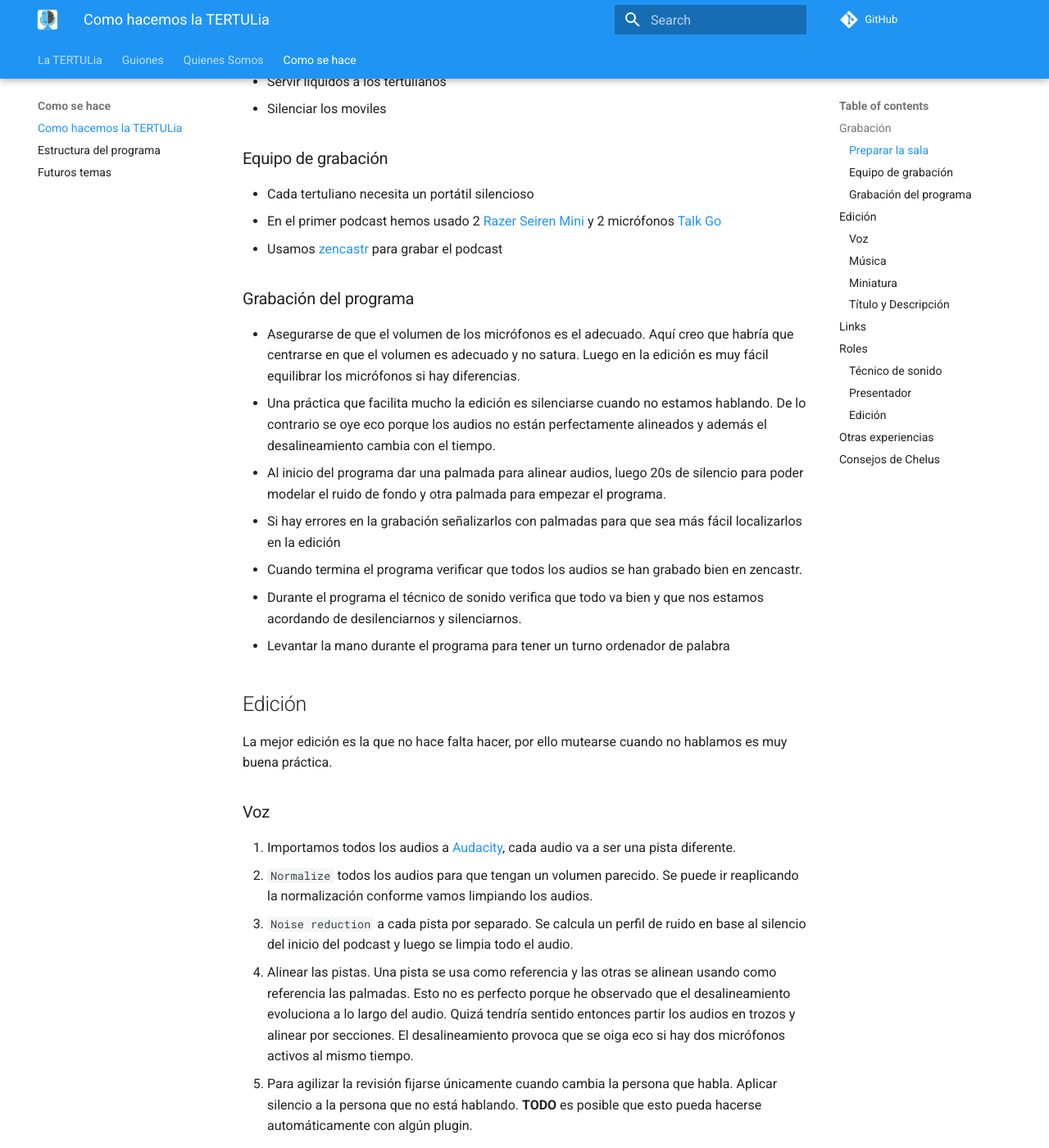
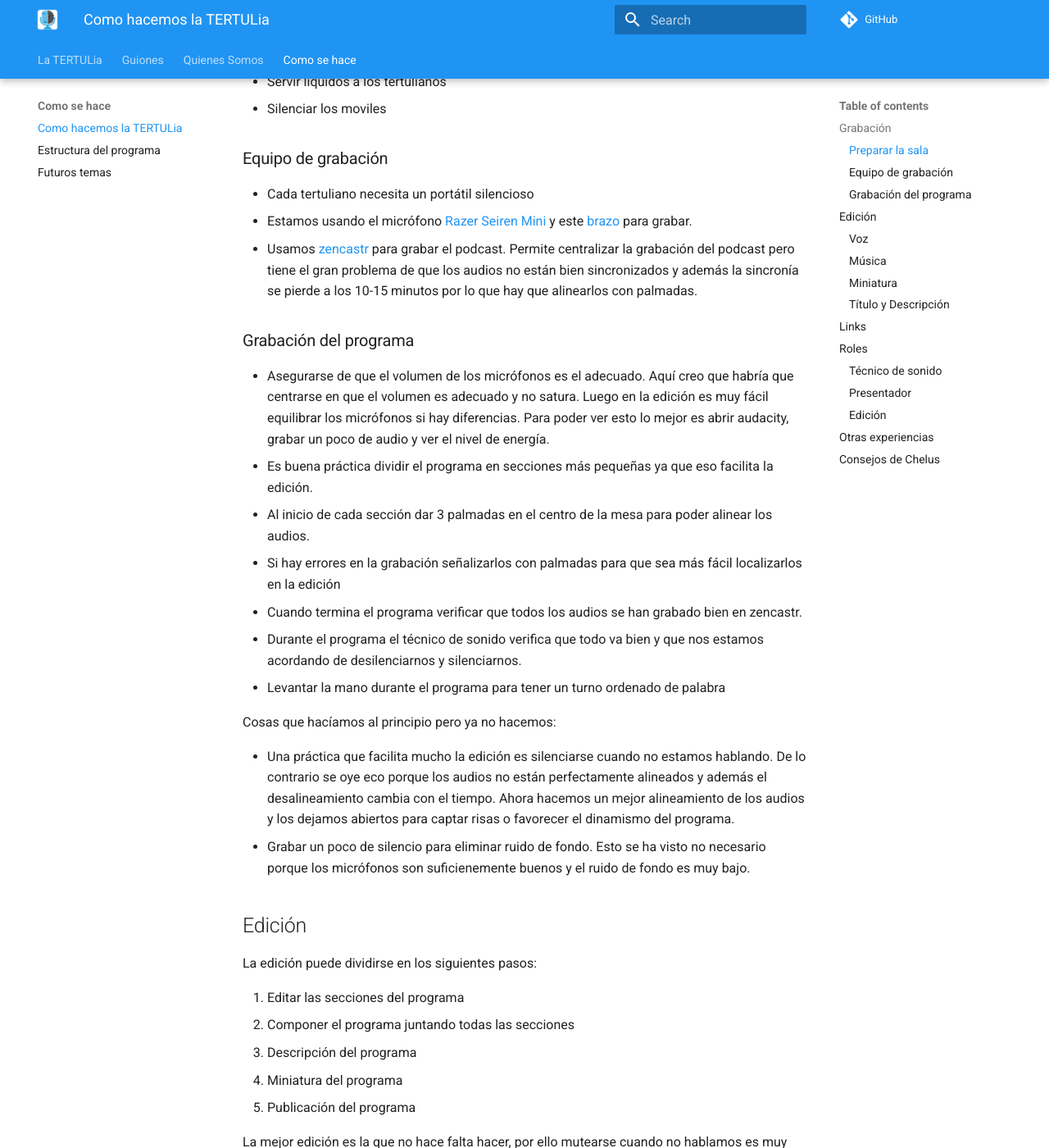
Before and after one commit to ironbar/tertulia_inteligencia_artificial, an MkDocs documentation site: the page built from docs/como-se-hace/como-hacemos-la-tertulia.md, in a window 1280 px wide and 1400 px high, scrolled down 398 px. Shown: the whole window at 82% size. Built offline with MkDocs 1.6.1 and Material for MkDocs 9.7.7, drawn with Linux system fonts in a browser that asks for light colours; comment, search, counter and statistics services are not loaded.

Commit message:
trabajando en actualizar como hacemos la tertulia

```diff
--- a/docs/como-se-hace/como-hacemos-la-tertulia.md
+++ b/docs/como-se-hace/como-hacemos-la-tertulia.md
@@ -14,23 +14,38 @@
 ### Equipo de grabación
 
 - Cada tertuliano necesita un portátil silencioso
-- En el primer podcast hemos usado 2 [Razer Seiren Mini](https://www.mediamarkt.es/es/product/_micr%C3%B3fono-razer-seiren-mini-mercury-usb-para-pc-mac-ps4-110-db-blanco-1495613.html) y 2 micrófonos [Talk Go](https://www.amazon.es/JLab-Audio-Talk-Black-W125781587/dp/B0885C9FLV)
-- Usamos [zencastr](https://zencastr.com/) para grabar el podcast
+- Estamos usando el micrófono [Razer Seiren Mini](https://www.mediamarkt.es/es/product/_micr%C3%B3fono-razer-seiren-mini-mercury-usb-para-pc-mac-ps4-110-db-blanco-1495613.html) y este [brazo](https://amzn.eu/d/3hzRJB3) para grabar.
+- Usamos [zencastr](https://zencastr.com/) para grabar el podcast. Permite centralizar la grabación del podcast pero tiene el gran problema de que los audios no están bien sincronizados y además la sincronía se pierde a los 10-15 minutos por lo que hay que alinearlos con palmadas.
 
 ### Grabación del programa
 
 - Asegurarse de que el volumen de los micrófonos es el adecuado. Aquí creo que habría que centrarse en que
 el volumen es adecuado y no satura. Luego en la edición es muy fácil equilibrar los micrófonos si hay diferencias.
-- Una práctica que facilita mucho la edición es silenciarse cuando no estamos hablando. De lo contrario
-se oye eco porque los audios no están perfectamente alineados y además el desalineamiento cambia con el tiempo.
-- Al inicio del programa dar una palmada para alinear audios, luego 20s de silencio para poder modelar
-el ruido de fondo y otra palmada para empezar el programa.
+Para poder ver esto lo mejor es abrir audacity, grabar un poco de audio y ver el nivel de energía.
+- Es buena práctica dividir el programa en secciones más pequeñas ya que eso facilita la edición.
+- Al inicio de cada sección dar 3 palmadas en el centro de la mesa para poder alinear los audios.
 - Si hay errores en la grabación señalizarlos con palmadas para que sea más fácil localizarlos en la edición
 - Cuando termina el programa verificar que todos los audios se han grabado bien en zencastr.
 - Durante el programa el técnico de sonido verifica que todo va bien y que nos estamos acordando de desilenciarnos y silenciarnos.
-- Levantar la mano durante el programa para tener un turno ordenador de palabra
+- Levantar la mano durante el programa para tener un turno ordenado de palabra
+
+Cosas que hacíamos al principio pero ya no hacemos:
+
+- Una práctica que facilita mucho la edición es silenciarse cuando no estamos hablando. De lo contrario
+se oye eco porque los audios no están perfectamente alineados y además el desalineamiento cambia con el tiempo.
+Ahora hacemos un mejor alineamiento de los audios y los dejamos abiertos para captar risas o favorecer el dinamismo del programa.
+- Grabar un poco de silencio para eliminar ruido de fondo. Esto se ha visto no necesario porque los micrófonos
+son suficienemente buenos y el ruido de fondo es muy bajo.
 
 ## Edición
+
+La edición puede dividirse en los siguientes pasos:
+
+1. Editar las secciones del programa
+2. Componer el programa juntando todas las secciones
+3. Descripción del programa
+4. Miniatura del programa
+5. Publicación del programa
 
 La mejor edición es la que no hace falta hacer, por ello mutearse cuando no hablamos es muy buena práctica.
 
```
